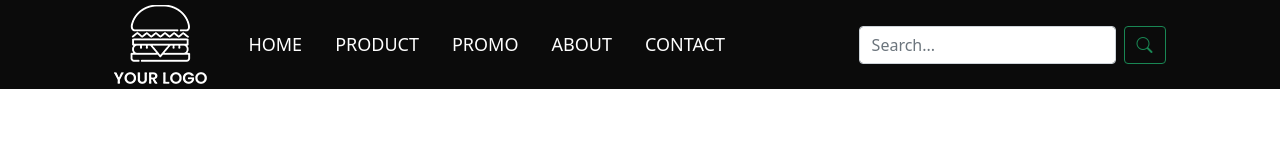
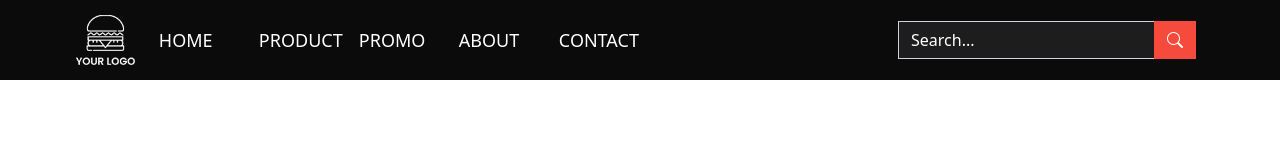
Before and after one commit to Farhan-PK/BurgerShop, a plain HTML site: page index.html in a window 1280 px wide. Drawn offline with nearby package versions, Linux system fonts and the light colour scheme.

Commit message:
create NavBar Responsive & Complete

```diff
--- a/css/style.css
+++ b/css/style.css
@@ -2,14 +2,59 @@
 
 #top_nav{
     background-color: #0b0b0b;
-    padding:0 8%;
+    padding:10px 5%;
 
+}
+#top_nav li{
+    width: 100px;
+    /* padding-left: 10px; */
+}
+
+#top_nav img{
+    height: 50px;
 }
 
 .navbar-dark .navbar-nav .nav-link {
     color: rgb(255 255 255);
     font-size: 18px;
-    font-weight: 400;
+    /* font-weight: 400; */
     text-transform: uppercase;
-    padding-left: 25px;
+    /* padding-left: 25px; */
 }
+
+#searchbox{
+    background-color: #1d1d1d;
+    border-radius: 0;
+    border-right: 0;
+    color: white;
+}
+#searchbox::placeholder{
+
+    color: white;
+}
+#searchbtn
+{
+    background-color: #f64b3c;
+    color: white;
+    border-radius: 0;
+    outline-color:#f64b3c ;    position: relative;
+    left: -8px;
+}
+@media only screen and (max-width:1060px) {
+    #top_nav
+    {
+        padding: 5px 5%;
+    }
+
+}
+@media only screen and (max-width:991px) {
+    #top_nav
+    {
+        padding:2% 5%;
+    }
+    #searchform
+    {
+        padding-bottom: 1%;
+    }
+
+}
--- a/index.html
+++ b/index.html
@@ -41,9 +41,9 @@
             <a class="nav-link" href="#">Contact</a>
           </li>
         </ul>
-        <form class="d-flex">
-          <input class="form-control me-2" type="search" placeholder="Search..." aria-label="Search">
-          <button class="btn btn-outline-success" type="submit"><i class="bi bi-search"></i></button>
+        <form class="d-flex "id="searchform">
+          <input class="form-control me-2" type="search" placeholder="Search..." aria-label="Search" id="searchbox">
+          <button class="btn" type="submit" id="searchbtn"><i class="bi bi-search"></i></button>
         </form>
       </div>
     </div>
```
